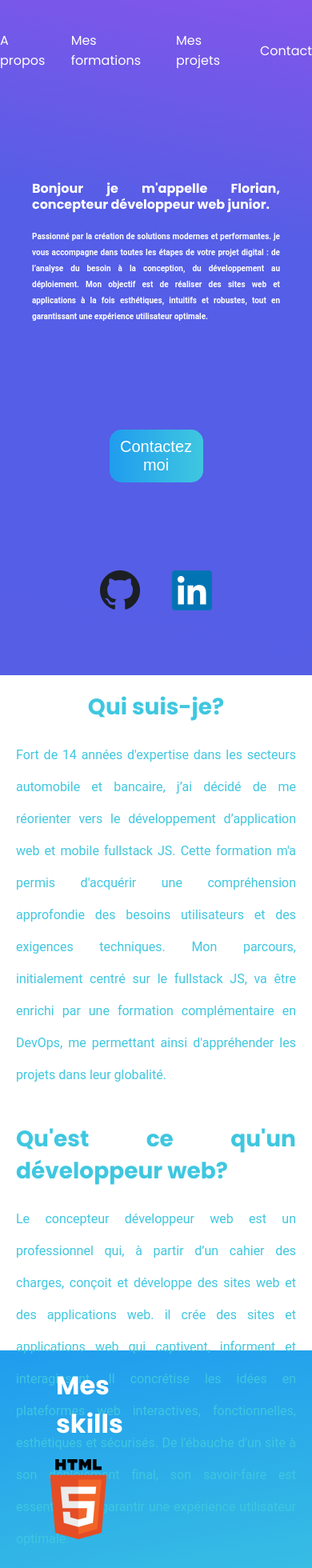
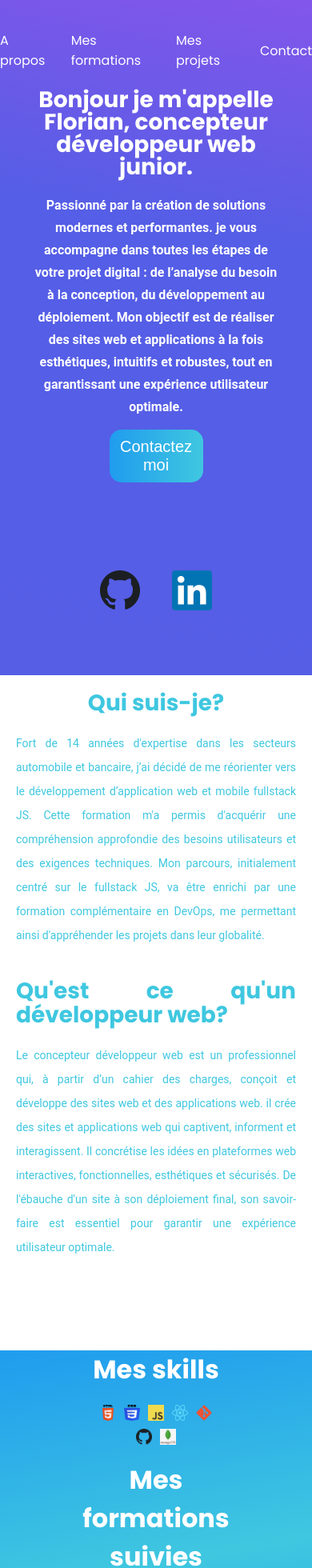
Before and after one commit to Florian77000/portfolio, a Next.js app: page / in a window 390 px wide. Shown: the top 1960 px of the page at 80% size. Built offline with nearby package versions, Linux system fonts and the light colour scheme.

Commit message:
media query education page for mobile

```diff
--- a/styles/AboutMe.module.css
+++ b/styles/AboutMe.module.css
@@ -51,9 +51,11 @@
     .blocImg {
         display: none;
     }
-     .text, .blocImg {
+     .text{
         width: 100%;
         padding: 20px;
+        font-size: 14px;
+        line-height: 30px;
   }
 
 }
--- a/styles/Education.module.css
+++ b/styles/Education.module.css
@@ -58,7 +58,6 @@
     border-radius: 10px;
 }
 
-
 .btnGroup {
     display: flex;
     flex-wrap: wrap;
@@ -73,3 +72,29 @@
   color: white;
   font-size: 20px;
 }
+
+@media (max-width:660px) {
+    .mainEducation{
+        height: auto;
+        align-items: center;
+        padding: 0;
+    }
+    .blocImg {
+        gap: 10px;
+    }
+    .img{
+        width: 20px;
+    }
+    .scholl{
+        align-self: center;
+    }
+    .h1 {
+        padding: 0;
+        text-align: center;
+    }
+    .blocCard {
+        align-items: center;
+        padding: 0;
+    }
+
+}
--- a/styles/Home.module.css
+++ b/styles/Home.module.css
@@ -87,12 +87,7 @@
 
 /* _____________________________________________tablet view */
 @media (max-width:860px) {
-  .textH1 {
-  font-size: 16px;
-  }
-.textH3 {
-  font-size: 10px;
-  }
+
 .textButton {
   padding: 10px;
   }
@@ -106,9 +101,14 @@
     justify-content: center;
   }
   .hero {
-    line-height: 20px;
-    text-align: justify;
+    line-height: 28px;
     margin-right: 40px;
     margin-left: 40px;
   }
-}
+  .textH1 {
+    width: 100%;
+  }
+  .textH3 {
+    width: 100%;
+  }
+  }
```
